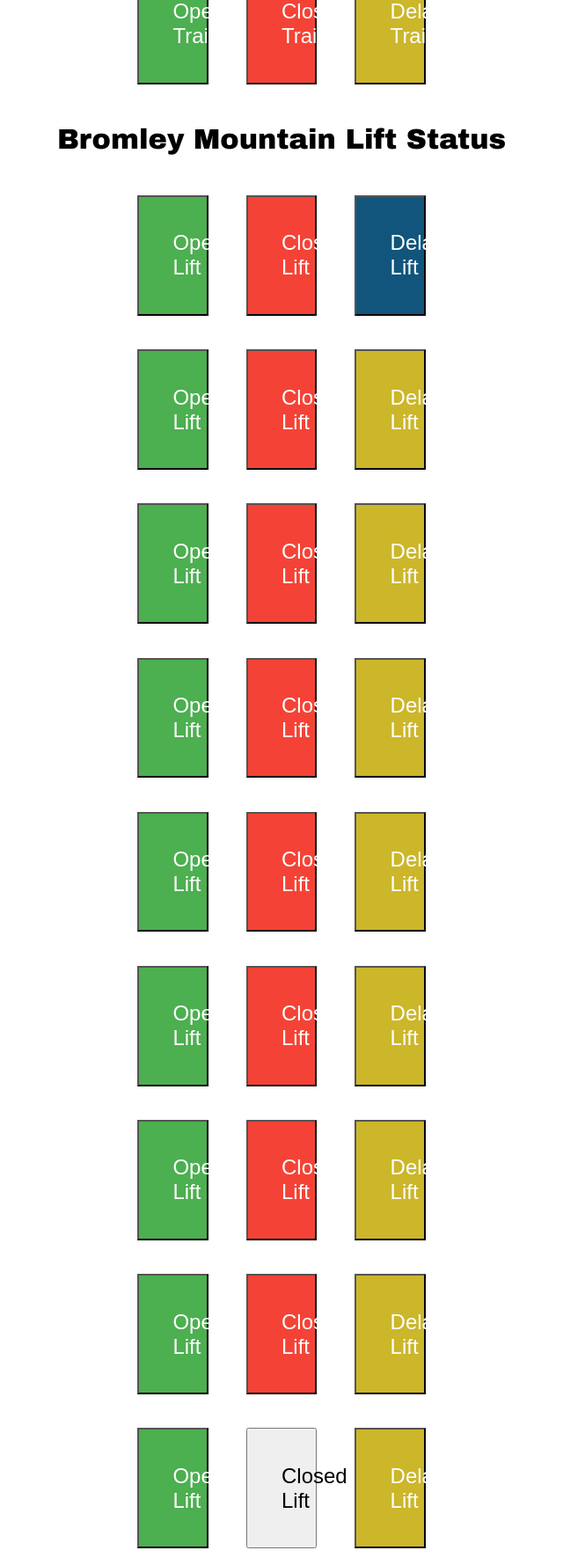
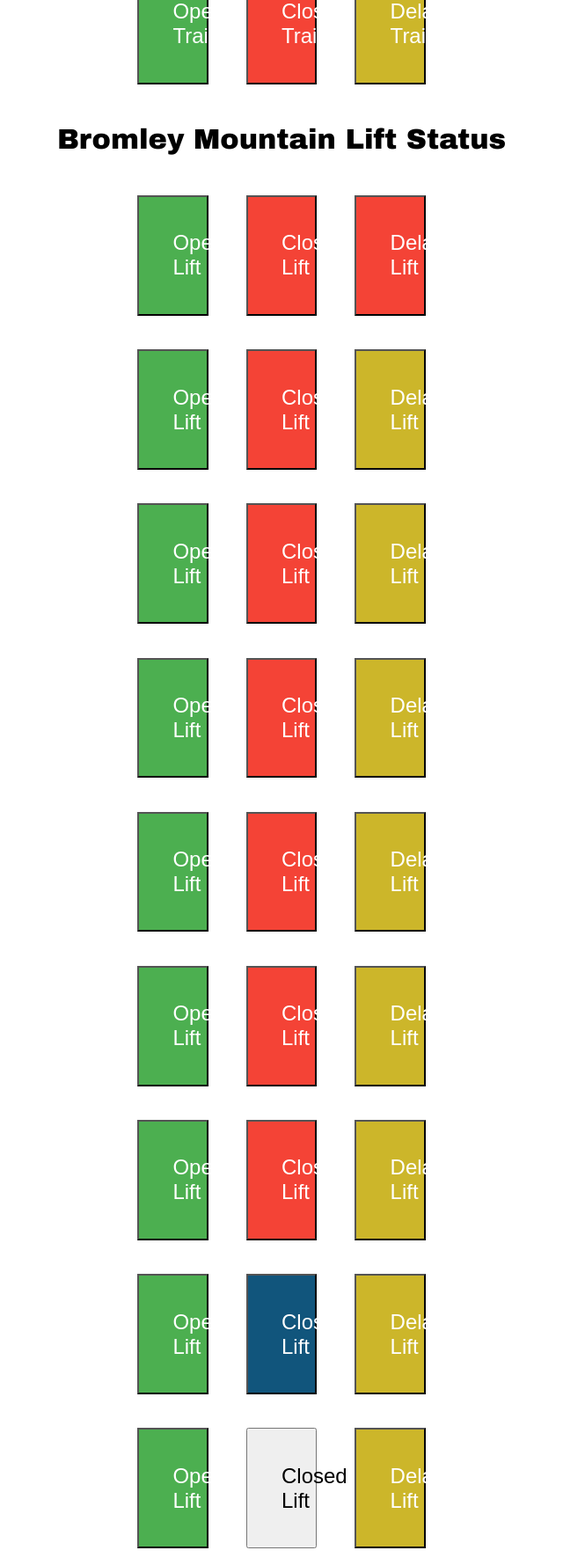
Before and after one commit to AlexaWitkin/Bromley_TrailMap, a Flask app: page / in a window 1280 px wide. Shown: the part 718-2497 px from the top of the page at 88% size, without its empty margins (320-960 px from the left). Run offline with Flask 3, Linux system fonts and the light colour scheme; parts of the project's set-up code (start-up, migrations or seed data) failed here and were passed over.

Commit message:
needs adjustments

```diff
--- a/static/style.css
+++ b/static/style.css
@@ -373,11 +373,11 @@
     color: white;
 }
 #closed_button_lords_prayer_tbar {
-    background-color: #f44336; /* Red */
+    background-color: #11557C; /* Red */
     color: white;
 }
 #delayed_button_sun_mountain_express {
-    background-color: #11557C; /* Red */
+    background-color: #f44336; /* Red */
     color: white;
 }
 
```
